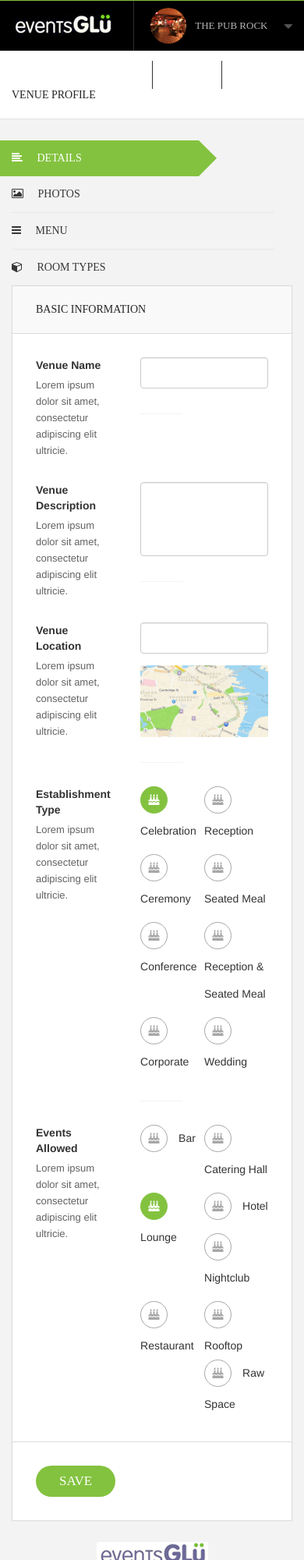
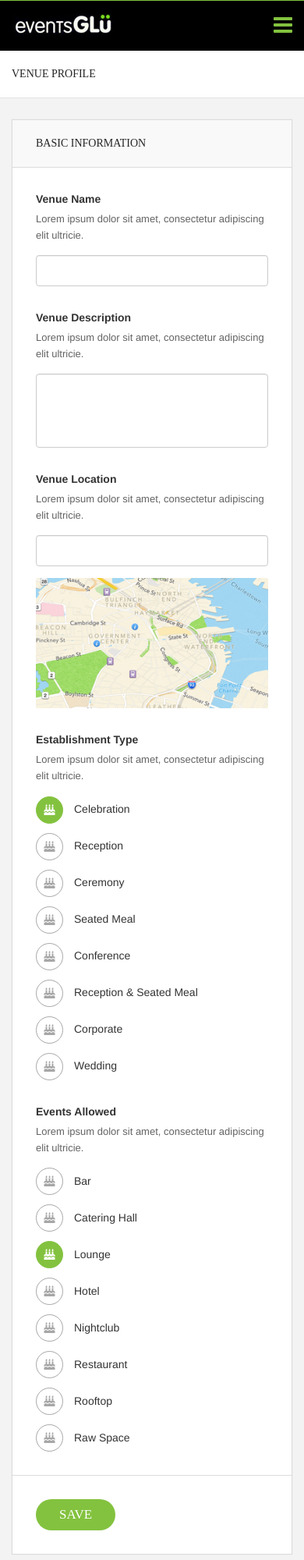
Before and after one commit to gholevas/eventgludashboard, a website: page 01-Manage-Venue-Details-Event-Glu.html in a window 390 px wide. Shown: the top 2000 px of the page at 78% size. Drawn offline with Linux system fonts and the light colour scheme; a web font is replaced by a local one.

Commit message:
320 Partial

```diff
--- a/01-Manage-Venue-Details-Event-Glu.html
+++ b/01-Manage-Venue-Details-Event-Glu.html
@@ -14,19 +14,22 @@
       <div class="col-xs-12 col-sm-12 col-md-12 col-lg-12">
         <h1 class="logo"><a href="">Events Glü</a></h1>
 
-        <div class="user">
+        <div class="user hide-xs">
           <div class="link clearfix">
             <img src="public/images/content/user.png" alt=""/>
             <a href="">the pub rock <i class="fa fa-caret-down"></i></a>
           </div>
         </div>
-        <nav class="main-nav">
+        <nav class="main-nav hide-xs">
           <ul class="list-unstyled clearfix">
             <li><a href="">Dashboard</a></li>
             <li><a href="">Events</a></li>
             <li><a href="">Calendar</a></li>
           </ul>
         </nav>
+        <div class="toggler-wrapper show-xs">
+          <span class="toggler collapsed" data-toggle="collapse" data-target=""><i class="fa fa-bars"></i></span>
+        </div>
       </div>
     </div>
   </div>
@@ -43,7 +46,7 @@
 <section id="content">
   <div class="container">
     <div class="row">
-      <div class="col-xs-12 col-sm-12 col-md-3 col-lg-3">
+      <div class="col-xs-12 col-sm-12 col-md-3 col-lg-3 hide-xs">
         <div class="sidebar-menu">
           <ul class="list-unstyled">
             <li class="active"><a href=""><span class="arrow"></span><i class="fa fa-align-left"></i> Details</a></li>
@@ -88,6 +91,7 @@
                 </div>
                 <div class="form-item">
                   <input type="text" class="form-control"/>
+
                   <div class="map-wrapper">
                     <img src="public/images/content/map.png" alt=""/>
                   </div>
@@ -101,18 +105,18 @@
                 </div>
                 <div class="form-item">
                   <ul class="list-unstyled select-options clearfix">
-                    <li class="active"><a href=""><span class="icon"><i class="fa fa-birthday-cake"></i></span></a>
+                    <li class="active"><a href=""><span class="eg-icon"><i class="fa fa-birthday-cake"></i></span></a>
                       Celebration
                     </li>
-                    <li><a href=""><span class="icon"><i class="fa fa-birthday-cake"></i></span></a> Reception</li>
-                    <li><a href=""><span class="icon"><i class="fa fa-birthday-cake"></i></span></a> Ceremony</li>
-                    <li><a href=""><span class="icon"><i class="fa fa-birthday-cake"></i></span></a> Seated Meal</li>
-                    <li><a href=""><span class="icon"><i class="fa fa-birthday-cake"></i></span></a> Conference</li>
-                    <li><a href=""><span class="icon"><i class="fa fa-birthday-cake"></i></span></a> Reception &amp;
+                    <li><a href=""><span class="eg-icon"><i class="fa fa-birthday-cake"></i></span></a> Reception</li>
+                    <li><a href=""><span class="eg-icon"><i class="fa fa-birthday-cake"></i></span></a> Ceremony</li>
+                    <li><a href=""><span class="eg-icon"><i class="fa fa-birthday-cake"></i></span></a> Seated Meal</li>
+                    <li><a href=""><span class="eg-icon"><i class="fa fa-birthday-cake"></i></span></a> Conference</li>
+                    <li><a href=""><span class="eg-icon"><i class="fa fa-birthday-cake"></i></span></a> Reception &amp;
                       Seated Meal
                     </li>
-                    <li><a href=""><span class="icon"><i class="fa fa-birthday-cake"></i></span></a> Corporate</li>
-                    <li><a href=""><span class="icon"><i class="fa fa-birthday-cake"></i></span></a> Wedding</li>
+                    <li><a href=""><span class="eg-icon"><i class="fa fa-birthday-cake"></i></span></a> Corporate</li>
+                    <li><a href=""><span class="eg-icon"><i class="fa fa-birthday-cake"></i></span></a> Wedding</li>
                   </ul>
                 </div>
               </section>
@@ -124,16 +128,16 @@
                 </div>
                 <div class="form-item n-m-b">
                   <ul class="list-unstyled select-options clearfix">
-                    <li><a href=""><span class="icon"><i class="fa fa-birthday-cake"></i></span></a> Bar</li>
-                    <li><a href=""><span class="icon"><i class="fa fa-birthday-cake"></i></span></a> Catering Hall</li>
-                    <li class="active"><a href=""><span class="icon"><i class="fa fa-birthday-cake"></i></span></a>
+                    <li><a href=""><span class="eg-icon"><i class="fa fa-birthday-cake"></i></span></a> Bar</li>
+                    <li><a href=""><span class="eg-icon"><i class="fa fa-birthday-cake"></i></span></a> Catering Hall</li>
+                    <li class="active"><a href=""><span class="eg-icon"><i class="fa fa-birthday-cake"></i></span></a>
                       Lounge
                     </li>
-                    <li><a href=""><span class="icon"><i class="fa fa-birthday-cake"></i></span></a> Hotel</li>
-                    <li><a href=""><span class="icon"><i class="fa fa-birthday-cake"></i></span></a> Nightclub</li>
-                    <li><a href=""><span class="icon"><i class="fa fa-birthday-cake"></i></span></a> Restaurant</li>
-                    <li><a href=""><span class="icon"><i class="fa fa-birthday-cake"></i></span></a> Rooftop</li>
-                    <li><a href=""><span class="icon"><i class="fa fa-birthday-cake"></i></span></a> Raw Space</li>
+                    <li><a href=""><span class="eg-icon"><i class="fa fa-birthday-cake"></i></span></a> Hotel</li>
+                    <li><a href=""><span class="eg-icon"><i class="fa fa-birthday-cake"></i></span></a> Nightclub</li>
+                    <li><a href=""><span class="eg-icon"><i class="fa fa-birthday-cake"></i></span></a> Restaurant</li>
+                    <li><a href=""><span class="eg-icon"><i class="fa fa-birthday-cake"></i></span></a> Rooftop</li>
+                    <li><a href=""><span class="eg-icon"><i class="fa fa-birthday-cake"></i></span></a> Raw Space</li>
                   </ul>
                 </div>
               </section>
--- a/public/less/styles.less
+++ b/public/less/styles.less
@@ -352,6 +352,26 @@ Header Styles
     float: right;
     margin-left: 25px;
   }
+
+  .toggler-wrapper {
+    float: right;
+    cursor: pointer;
+    display: block;
+    font-size: 28px;
+    height: 64px;
+    line-height: 64px;
+  }
+}
+
+.toggler-wrapper {
+  .toggler {
+    color: @green-1;
+    cursor: pointer;
+
+    &:hover {
+      color: @green-2;
+    }
+  }
 }
 
 /***************************
@@ -545,10 +565,22 @@ Manage Venue Details
     & + div {
       padding-right: 0;
       width: 55%;
+
+      @media @xs {
+        float: none;
+        width: 100%;
+        padding: 0;
+      }
     }
 
-    label,
-    span {
+    @media @xs {
+      float: none;
+      width: 100%;
+      padding: 0;
+    }
+
+    > label,
+    > span {
       font-weight: 700;
       margin-bottom: 5px;
       display: inline-block;
@@ -567,6 +599,12 @@ Manage Venue Details
       &.n-m-b {
         background: none;
         padding: 0;
+      }
+
+      @media @xs {
+        margin-top: 15px;
+        padding-bottom: 0;
+        background: none;
       }
     }
   }
@@ -596,24 +634,29 @@ Manage Venue Details
     margin-bottom: 12px;
     line-height: 35px;
 
+    @media @xs {
+      float: none;
+      width: 100%;
+    }
+
     a {
       display: block;
       margin-right: 14px;
       float: left;
 
-      .icon {
+      .eg-icon {
         .white-icon;
       }
 
       &:hover
-      .icon {
+      .eg-icon {
         .green-icon;
       }
     }
 
     &.active {
       a {
-        .icon {
+        .eg-icon {
           .green-icon;
         }
       }
@@ -621,6 +664,16 @@ Manage Venue Details
 
     &:nth-last-of-type(-n+2) {
       margin-bottom: 0;
+
+      @media @xs {
+        margin-bottom: 12px;
+      }
+    }
+
+    &:last-child {
+      @media @xs {
+        margin-bottom: 0;
+      }
     }
   }
 }
```
Also changed, not shown: public/styles/styles.css, public/styles/styles.min.css.
